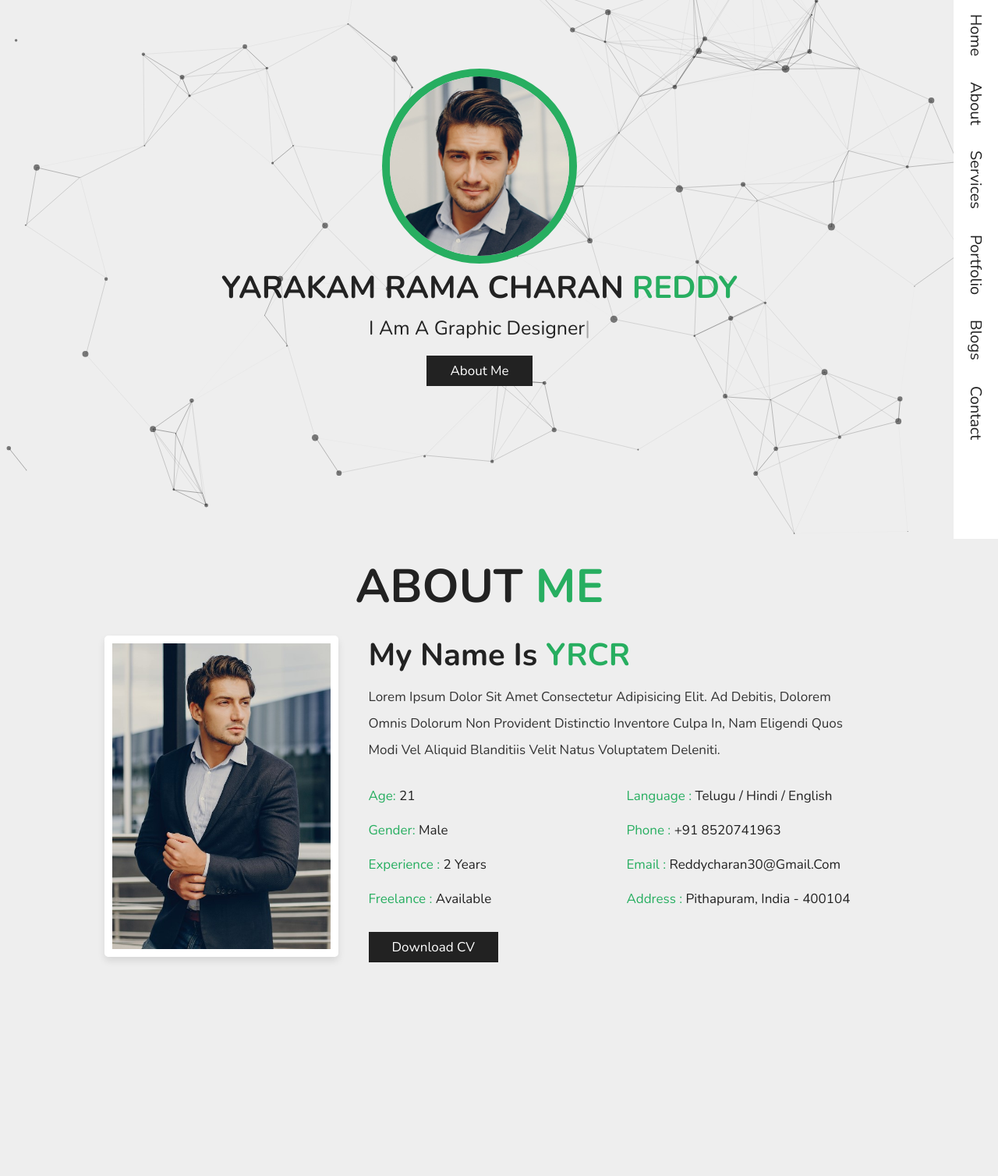
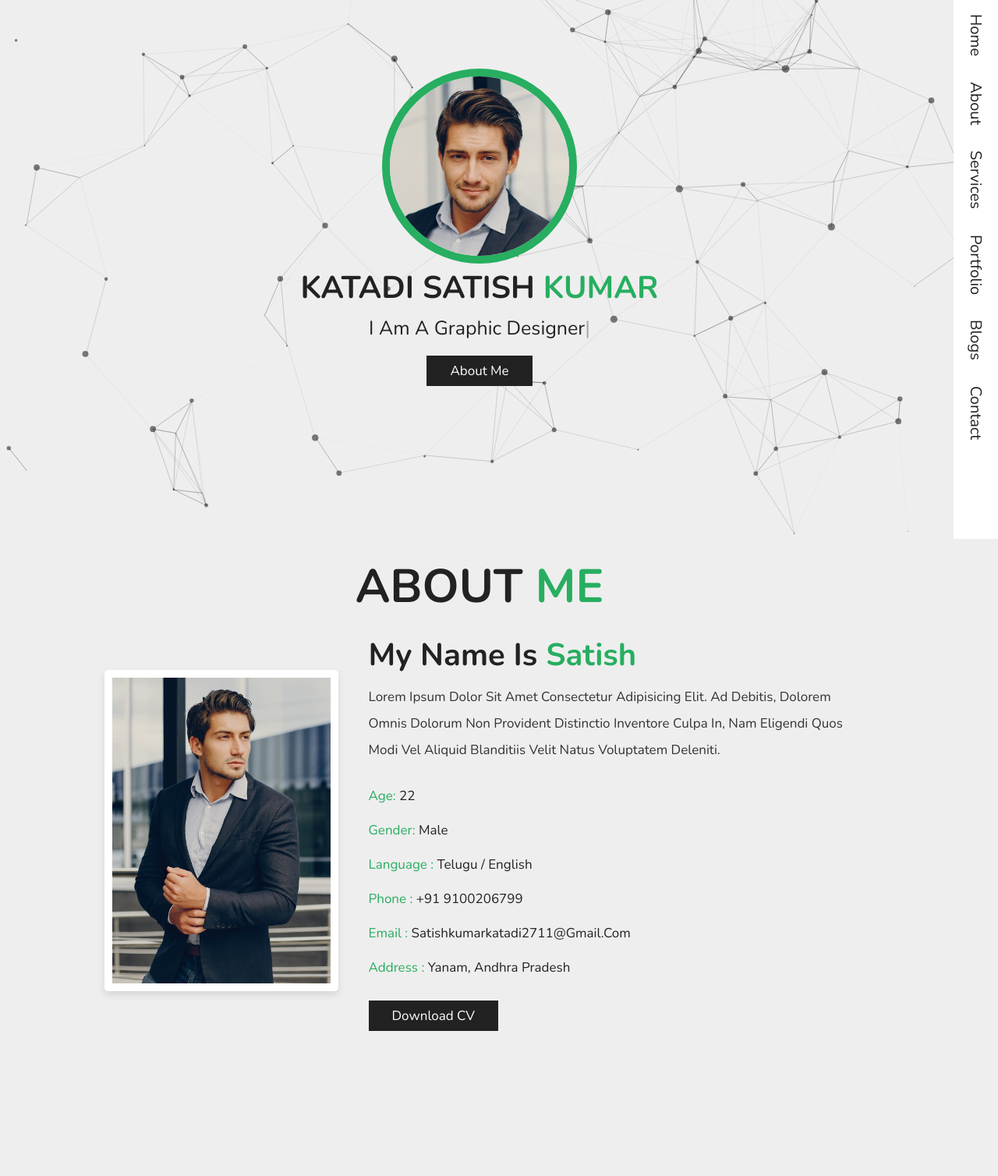
Before and after one commit to YRCR30/Responsive_Portfolio_Website, a plain HTML site: page index.html in a window 1280 px wide. Shown: the part 109-1617 px from the top of the page at 78% size. Drawn offline with nearby package versions, Linux system fonts and the light colour scheme.

Commit message:
first commit

```diff
--- a/index.html
+++ b/index.html
@@ -4,7 +4,7 @@
     <meta charset="UTF-8">
     <meta http-equiv="X-UA-Compatible" content="IE=edge">
     <meta name="viewport" content="width=device-width, initial-scale=1.0">
-    <title>Responsive Portfolio Website</title>
+    <title>Satish.</title>
 
     <!-- font awesome cdn link  -->
     <link rel="stylesheet" href="https://cdnjs.cloudflare.com/ajax/libs/font-awesome/5.15.3/css/all.min.css">
@@ -42,7 +42,7 @@
 
     <div class="content">
         <img class="tilt" src="images/home-pic.png" alt="">
-        <h3>Yarakam Rama Charan <span>Reddy</span> </h3>
+        <h3>Katadi Satish <span>Kumar</span> </h3>
         <p> i am a <span class="typing-text"> front end developer </span> </p>
         <a href="#about" class="btn">about me</a>
     </div>
@@ -64,20 +64,17 @@
         </div>
 
         <div class="content">
-            <h3> my name is <span> YRCR </span> </h3>
+            <h3> my name is <span> Satish </span> </h3>
             <p class="info">Lorem ipsum dolor sit amet consectetur adipisicing elit. Ad debitis, dolorem omnis dolorum non provident distinctio inventore culpa in, nam eligendi quos modi vel aliquid blanditiis velit natus voluptatem deleniti.</p>
             <div class="box-container">
                 <div class="box">
-                    <p> <span> age: </span> 21 </p>
+                    <p> <span> age: </span> 22 </p>
                     <p> <span> gender: </span> male </p>
-                    <p> <span> experience  : </span> 2 years </p>
-                    <p> <span> freelance : </span> available </p>
-                </div>
-                <div class="box">
-                    <p> <span> language : </span>telugu / hindi / english </p>
-                    <p> <span> phone : </span> +91 8520741963 </p>
-                    <p> <span> email : </span> reddycharan30@gmail.com </p>
-                    <p> <span> address : </span> Pithapuram, india - 400104 </p>
+                    <p> <span> language : </span>telugu / english </p>
+                    <p> <span> phone : </span> +91 9100206799 </p>
+                    <p> <span> email : </span> satishkumarkatadi2711@gmail.com </p>
+                    <p> <span> address : </span> Yanam, Andhra Pradesh </p>
+
                 </div>
             </div>
             <a href="#" class="btn">download CV</a>
@@ -265,7 +262,7 @@
 
 <!-- footer section  -->
 
-<div class="footer"> created by <span> Yarakam Rama Charan Reddy </span> | all rights reserved! </div>
+<div class="footer"> created by <span> Katadi Satish Kumar </span> | all rights reserved! </div>
 
 
 
```
Also changed, not shown: Code-421.png (added), Portfolio-421.png (added).
